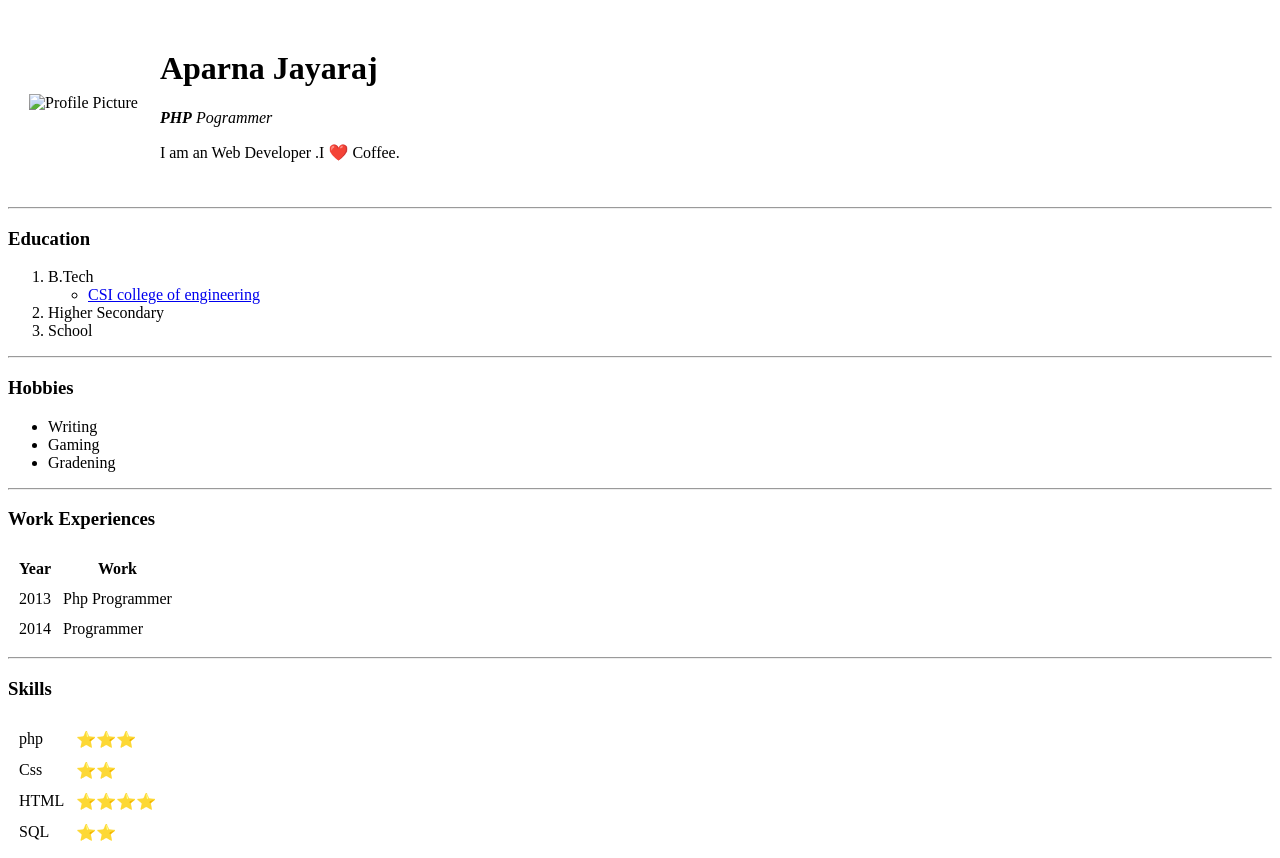
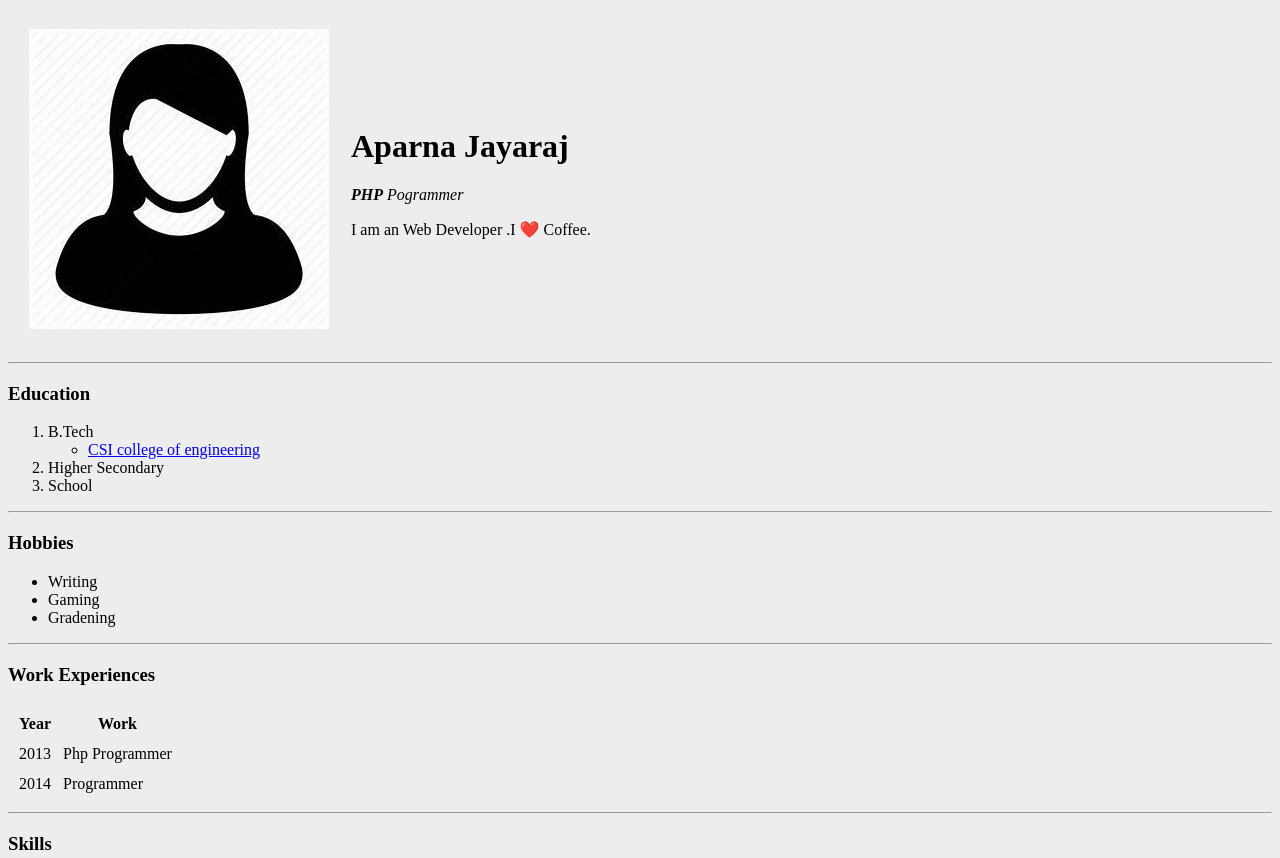
Before and after one commit to aarnajayaraj004/cv, a plain HTML site: page index.html in a window 1280 px wide. Shown: the top 858 px of the page. Drawn offline with Linux system fonts and the light colour scheme.

Commit message:
Add files via upload

```diff
--- a/index.html
+++ b/index.html
@@ -4,10 +4,10 @@
   <meta charset="utf-8">
   <title>Aparna Jayaraj</title>
 </head>
-<body>
+<body style="background-color:#eeeded;">
   <table cellspacing="20">
     <tr>
-      <td>  <img src="images/20180315_142804.png"  alt="Profile Picture"></td>
+      <td>  <img src="images/profilepic.jpg"  alt="Profile Picture"></td>
       <td>  <h1>Aparna Jayaraj</h1>
         <p><em><strong>PHP</strong> Pogrammer</em></p>
         <p>I am an Web Developer .I ❤️ Coffee.</p>
```
Also changed, not shown: images/profilepic.jpg (added).
